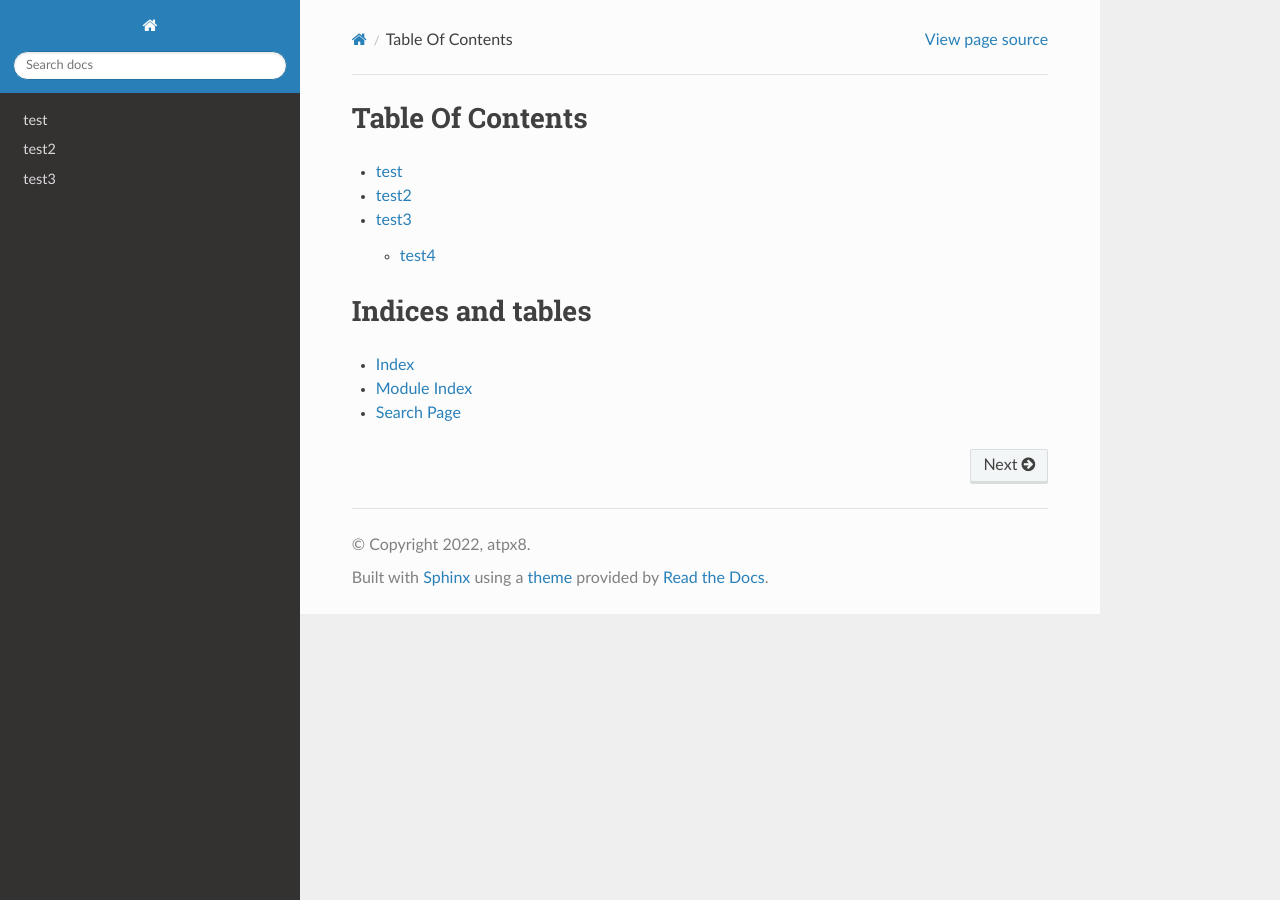
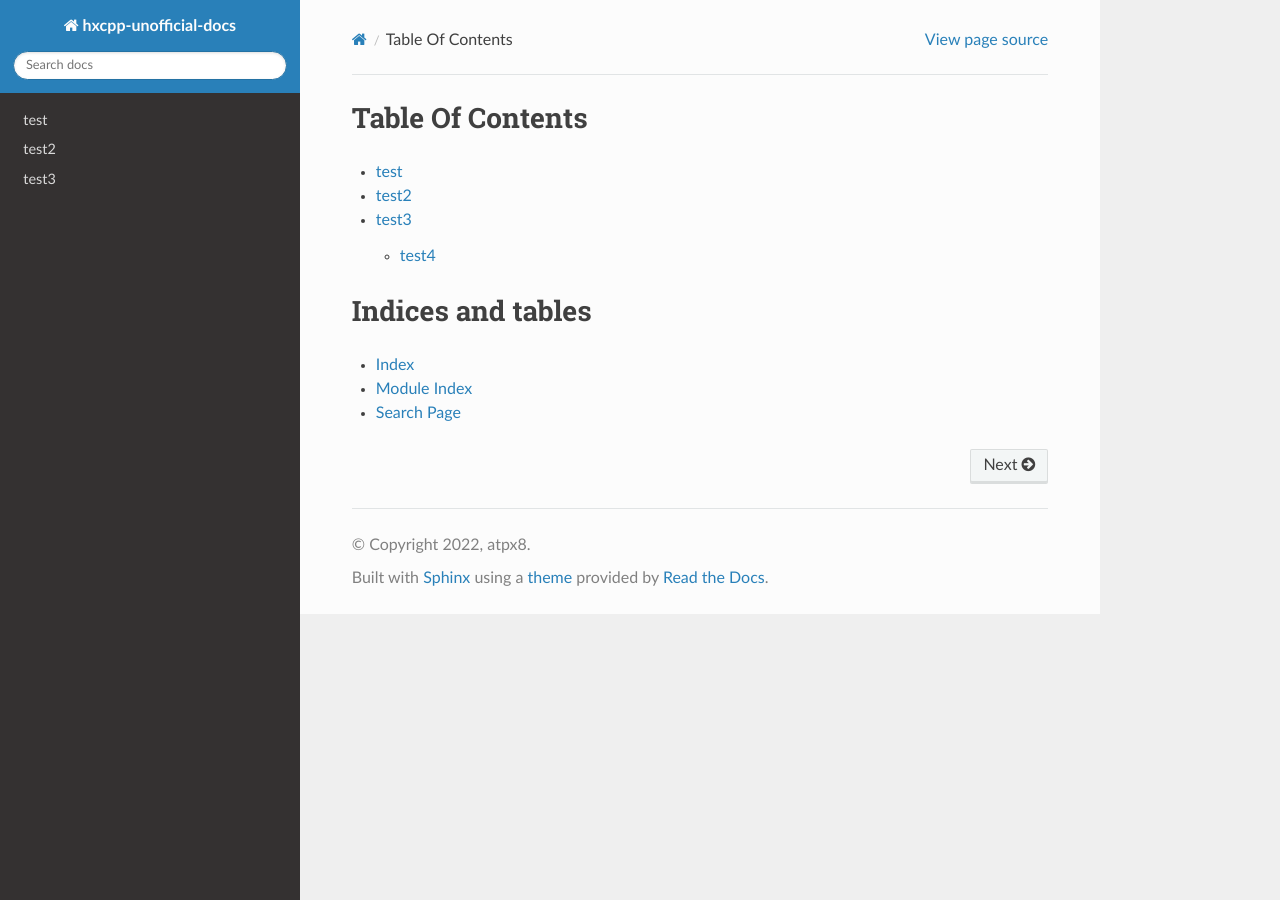
Before and after one commit to SomeoneSom/unofficial-hxcpp-docs, a Sphinx documentation site: the page built from docs/source/index.rst, in a window 1280 px wide. Built offline with Sphinx 7.4.7 and the Read the Docs theme 2.0.0, drawn with Linux system fonts in a browser that asks for light colours.

Commit message:
add project name

```diff
--- a/docs/source/conf.py
+++ b/docs/source/conf.py
@@ -6,7 +6,7 @@
 # -- Project information -----------------------------------------------------
 # https://www.sphinx-doc.org/en/master/usage/configuration.html#project-information
 
-project = ''
+project = 'hxcpp-unofficial-docs'
 copyright = '2022, atpx8'
 author = 'atpx8'
 release = ''
```
